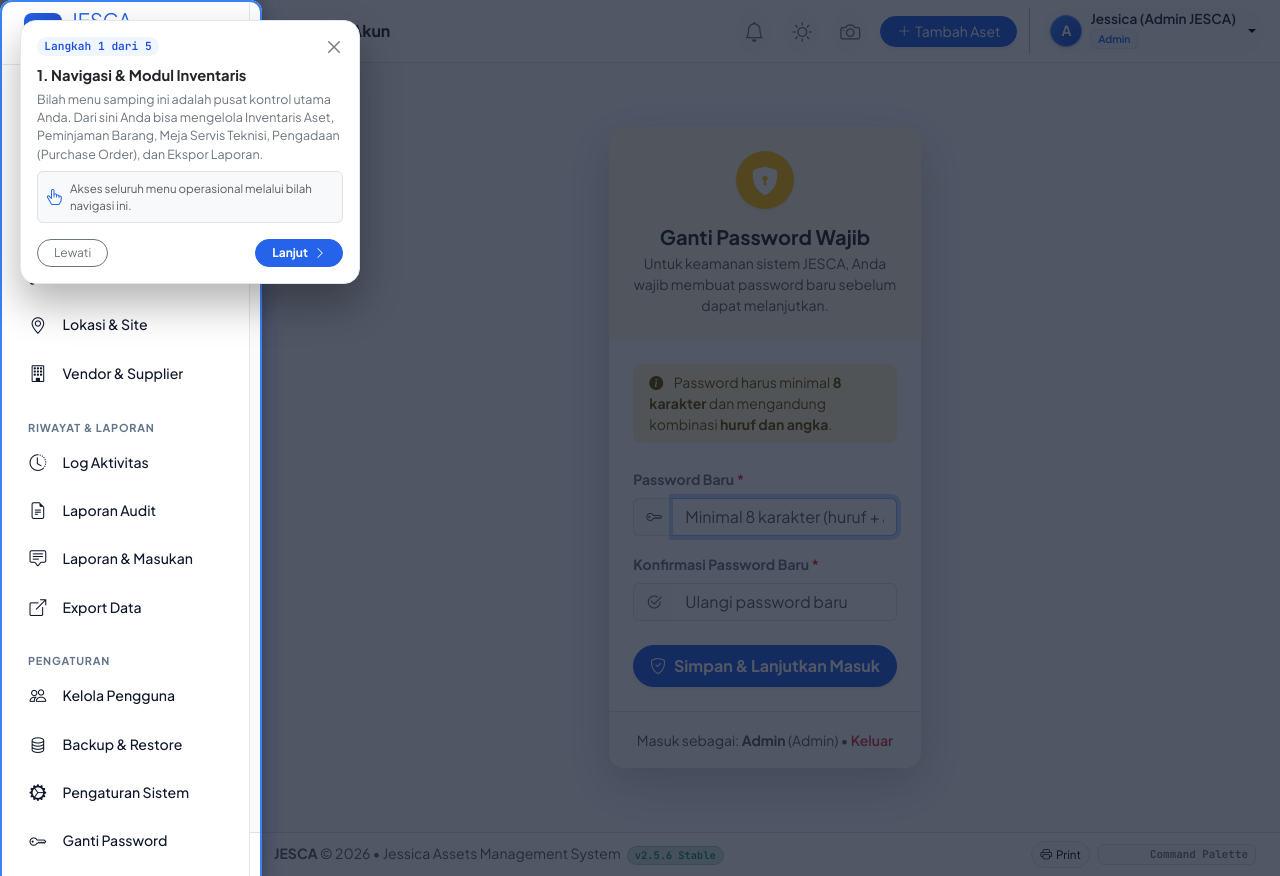
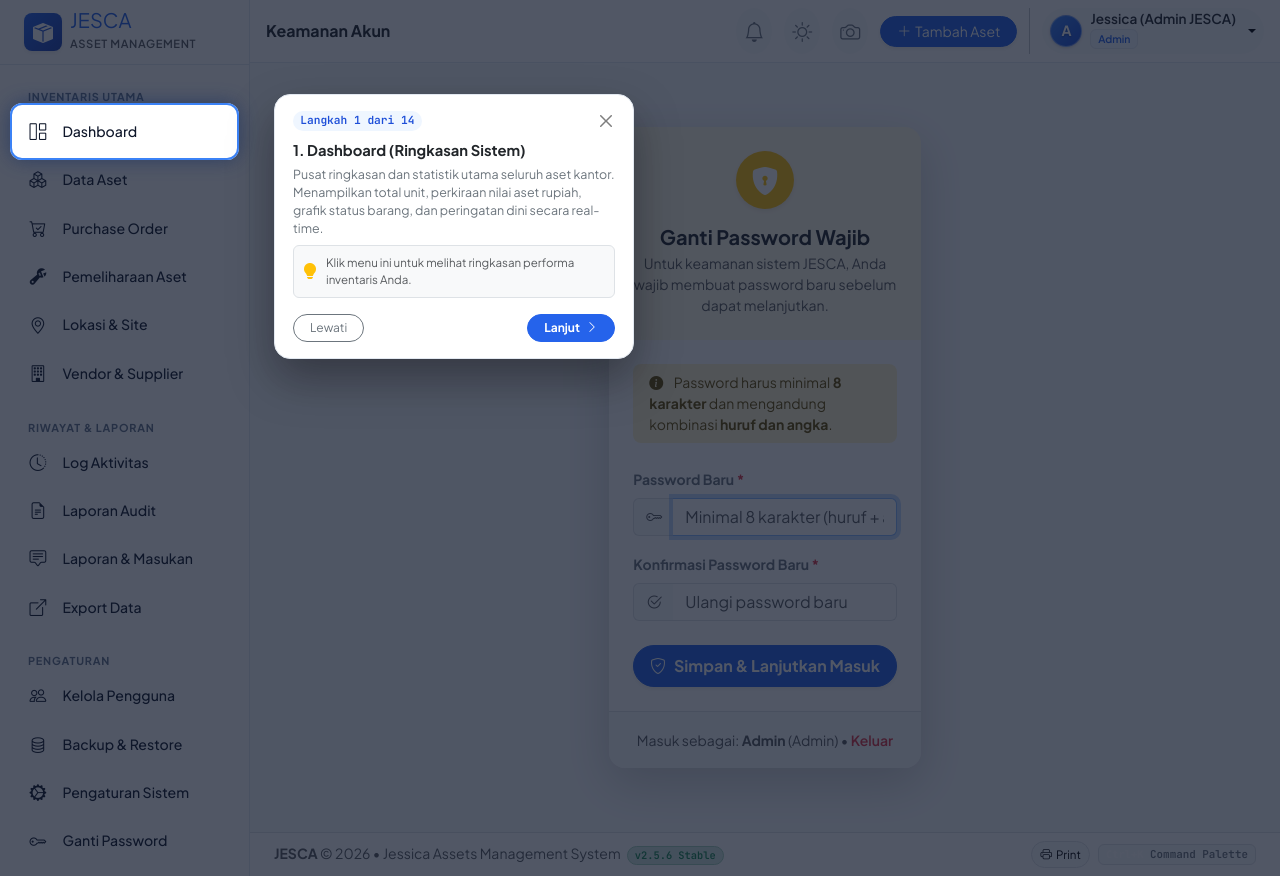
Before and after one commit to Loraxsian/JESCA, a Flask app: page /change-password-required in a window 1280 px wide. Run offline with Flask 3, Linux system fonts and the light colour scheme; a user stored in the database is signed in; some libraries are stand-ins or nearby versions.

Commit message:
feat: perbaiki posisi popover spotlight tour dan tambahkan panduan lengkap tiap menu (v2.5.6)

```diff
--- a/static/css/style.css
+++ b/static/css/style.css
@@ -1105,15 +1105,15 @@ footer {
 }
 #jesca-spotlight-popover {
     position: fixed;
-    width: 340px;
+    width: 360px;
     max-width: 90vw;
     background: #ffffff;
     border-radius: 16px;
-    box-shadow: 0 20px 40px rgba(0, 0, 0, 0.3);
+    box-shadow: 0 20px 45px rgba(0, 0, 0, 0.35);
     border: 1px solid #e2e8f0;
-    padding: 16px;
+    padding: 16px 18px;
     z-index: 10002;
-    transition: all 0.3s cubic-bezier(0.4, 0, 0.2, 1);
+    transition: top 0.28s cubic-bezier(0.4, 0, 0.2, 1), left 0.28s cubic-bezier(0.4, 0, 0.2, 1);
     animation: fadeIn 0.2s ease;
 }
 [data-theme="dark"] #jesca-spotlight-popover {
--- a/static/js/app.js
+++ b/static/js/app.js
@@ -1085,34 +1085,88 @@ window.JescaOnboarding = {
 
     tourSteps: [
         {
-            elementId: 'sidebar-wrapper',
-            title: '1. Navigasi & Modul Inventaris',
-            desc: 'Bilah menu samping ini adalah pusat kontrol utama Anda. Dari sini Anda bisa mengelola Inventaris Aset, Peminjaman Barang, Meja Servis Teknisi, Pengadaan (Purchase Order), dan Ekspor Laporan.',
-            actionHint: 'Akses seluruh menu operasional melalui bilah navigasi ini.'
+            elementId: 'tourMenuDashboard',
+            title: '1. Dashboard (Ringkasan Sistem)',
+            desc: 'Pusat ringkasan dan statistik utama seluruh aset kantor. Menampilkan total unit, perkiraan nilai aset rupiah, grafik status barang, dan peringatan dini secara real-time.',
+            actionHint: 'Klik menu ini untuk melihat ringkasan performa inventaris Anda.'
+        },
+        {
+            elementId: 'tourMenuAssets',
+            title: '2. Data Aset (Master Inventaris)',
+            desc: 'Tempat utama untuk melihat, mencari, menambah barang baru, mencetak stiker barcode/QR Code, mengelola riwayat peminjaman, serta mengunggah foto dan invoice aset.',
+            actionHint: 'Gunakan menu ini untuk mendata dan memantau aset fisik kantor.'
+        },
+        {
+            elementId: 'tourMenuPO',
+            title: '3. Purchase Order (Pengadaan Aset)',
+            desc: 'Tempat Anda mengajukan permohonan pembelian barang inventaris baru ke vendor, menyusun estimasi biaya, meminta persetujuan anggaran, dan mencatat barang yang tiba.',
+            actionHint: 'Ajukan pengadaan unit barang baru melalui modul ini.'
+        },
+        {
+            elementId: 'tourMenuMaintenance',
+            title: '4. Pemeliharaan Aset (Meja Servis)',
+            desc: 'Tempat menjadwalkan servis rutin barang, mencatat riwayat perbaikan kerusakan oleh teknisi, pengajuan servis dari staf, serta memantau pengeluaran biaya perbaikan.',
+            actionHint: 'Jadwalkan servis rutin agar usia pakai aset kantor lebih awet.'
+        },
+        {
+            elementId: 'tourMenuSites',
+            title: '5. Lokasi & Site (Ruangan & Gedung)',
+            desc: 'Tempat mengelompokkan barang berdasarkan gedung kantor, lantai, gudang, maupun kantor cabang. Memudahkan staf mengetahui di mana posisi fisik setiap barang berada.',
+            actionHint: 'Atur ruangan dan cabang kantor untuk ketertiban posisi aset.'
+        },
+        {
+            elementId: 'tourMenuVendors',
+            title: '6. Vendor & Supplier (Mitra Rekanan)',
+            desc: 'Buku data rekanan toko atau supplier tempat kantor membeli barang inventaris, lengkap dengan kontak sales/PIC, alamat, dan daftar aset yang pernah dibeli.',
+            actionHint: 'Simpan data kontak toko rekanan untuk kemudahan klaim garansi.'
+        },
+        {
+            elementId: 'tourMenuHistory',
+            title: '7. Log Aktivitas (Audit Keamanan)',
+            desc: 'Rekam jejak otomatis mencatat setiap aktivitas di sistem: siapa staf yang menambah, mengedit, meminjam, atau menghapus aset beserta tanggal dan jam pastinya.',
+            actionHint: 'Pantau rekam jejak sistem untuk transparansi dan akuntabilitas tim.'
+        },
+        {
+            elementId: 'tourMenuAudit',
+            title: '8. Laporan Audit & Export Data',
+            desc: 'Cetak dokumen laporan inventaris resmi dalam format PDF standar eksekutif, serta ekspor seluruh data ke file Excel/CSV untuk rekonsiliasi pembukuan kantor.',
+            actionHint: 'Cetak dokumen laporan PDF atau unduh data Excel dari modul ini.'
+        },
+        {
+            elementId: 'tourMenuSettings',
+            title: '9. Pengaturan Sistem & Pengguna',
+            desc: 'Pusat kontrol administrator untuk mengelola akun staf, hak akses, backup & restore database (cadangan data), proteksi jaringan, serta notifikasi email SMTP.',
+            actionHint: 'Kelola keamanan akun dan konfigurasi sistem pada menu ini.'
+        },
+        {
+            elementId: 'tourMenuCategories',
+            title: '10. Kategori Aset (Filter Cepat)',
+            desc: 'Di kolom ini Anda bisa menyaring data aset berdasarkan jenisnya dengan satu klik: Tech/IT, Tools (Peralatan), Furnitur, Kendaraan, dan Kantor untuk pencarian instan.',
+            actionHint: 'Klik salah satu kategori untuk langsung melihat aset terkait.'
         },
         {
             elementId: 'navbarQrBtn',
-            title: '2. Pemindai Kamera QR Code',
-            desc: 'Pencet tombol kamera ini untuk membuka pemindai label fisik aset. Anda dapat memverifikasi kondisi fisik stok opname langsung di lapangan, bahkan saat perangkat offline di gudang.',
-            actionHint: 'Arahkan kamera ke label stiker aset untuk verifikasi instan.'
+            title: '11. Pemindai Kamera QR Code',
+            desc: 'Klik tombol kamera ini kapan saja untuk memindai stiker QR Code fisik pada label aset langsung lewat kamera smartphone atau webcam laptop untuk cek data instan.',
+            actionHint: 'Arahkan kamera ke stiker label aset untuk identifikasi cepat.'
         },
         {
             elementId: 'navbarAddAssetBtn',
-            title: '3. Tambah Aset Baru',
-            desc: 'Pencet tombol ini untuk mendaftarkan barang baru ke dalam sistem. Cukup isi nama, harga beli, kategori, dan sistem akan membuatkan label stiker QR Code secara otomatis.',
-            actionHint: 'Klik tombol ini setiap kali ada penerimaan unit barang baru.'
+            title: '12. Tambah Aset Baru (Pintasan Cepat)',
+            desc: 'Tombol pintas untuk mendaftarkan barang baru ke sistem dari halaman mana pun tanpa harus masuk ke menu Data Aset terlebih dahulu.',
+            actionHint: 'Pencet tombol ini untuk input cepat penerimaan barang baru.'
         },
         {
             elementId: 'navbarNotifBell',
-            title: '4. Pusat Notifikasi & Servis',
-            desc: 'Ikon lonceng ini akan memberi peringatan jika ada jadwal perawatan servis aset yang mendekati jatuh tempo atau permohonan pengadaan barang (PO) yang menunggu persetujuan.',
-            actionHint: 'Periksa lonceng ini untuk memantau tugas yang perlu ditindaklanjuti.'
+            title: '13. Pusat Notifikasi & Pengingat',
+            desc: 'Ikon lonceng ini akan menyala jika ada barang yang jatuh tempo jadwal servisnya, atau peminjaman aset kantor yang terlambat dikembalikan oleh staf.',
+            actionHint: 'Periksa pemberitahuan berkala agar tidak ada aset yang terlewat.'
         },
         {
             elementId: 'footerCommandBadge',
-            title: '5. Pintasan Cepat (Command Palette)',
-            desc: 'Tekan tombol Ctrl + K pada keyboard Anda kapan saja. Jendela pencarian pintar akan terbuka untuk mencari aset, membuka menu, atau berpindah halaman secara instan tanpa perlu klik mouse.',
-            actionHint: 'Gunakan Ctrl + K untuk navigasi super cepat.'
+            title: '14. Pintasan Keyboard (Ctrl + K)',
+            desc: 'Tekan tombol Ctrl + K pada keyboard Anda kapan saja. Jendela pencarian pintar akan terbuka untuk mencari nama barang, membuka menu, atau berpindah fitur secepat kilat.',
+            actionHint: 'Tekan Ctrl + K di keyboard Anda untuk navigasi kilat.'
         }
     ],
 
@@ -1206,6 +1260,12 @@ window.JescaOnboarding = {
             return;
         }
 
+        // Pastikan sidebar terbuka jika elemen target ada di dalam sidebar
+        var wrapper = document.getElementById('wrapper');
+        if (wrapper && wrapper.classList.contains('toggled') && step.elementId.startsWith('tourMenu')) {
+            wrapper.classList.remove('toggled');
+        }
+
         var target = document.getElementById(step.elementId);
         if (!target) {
             this.currentTourStep++;
@@ -1224,7 +1284,7 @@ window.JescaOnboarding = {
         setTimeout(function() {
             var rect = target.getBoundingClientRect();
             JescaOnboarding.renderSpotlightUI(rect, step);
-        }, 250);
+        }, 220);
     },
 
     renderSpotlightUI: function(rect, step) {
@@ -1266,7 +1326,7 @@ window.JescaOnboarding = {
             '<div class="fw-bold text-dark mb-1" style="font-size:0.92rem;">' + step.title + '</div>' +
             '<p class="text-secondary small mb-2" style="font-size:0.78rem;line-height:1.45;">' + step.desc + '</p>' +
             '<div class="p-2 rounded-2 bg-light border mb-3 small text-muted d-flex align-items-center gap-2" style="font-size:0.72rem;">' +
-            '<i class="bi bi-hand-index-thumb text-primary fs-6 flex-shrink-0"></i>' +
+            '<i class="bi bi-lightbulb-fill text-warning fs-6 flex-shrink-0"></i>' +
             '<span>' + step.actionHint + '</span>' +
             '</div>' +
             '<div class="d-flex justify-content-between align-items-center">' +
@@ -1279,21 +1339,46 @@ window.JescaOnboarding = {
             '</div>' +
             '</div>';
 
-        var popW = 340;
+        var popW = 360;
         var popH = 240;
         var winW = window.innerWidth;
         var winH = window.innerHeight;
 
-        var top = rect.bottom + 14;
-        var left = rect.left;
+        var sidebarEl = document.getElementById('sidebar-wrapper');
+        var sidebarRight = sidebarEl ? sidebarEl.getBoundingClientRect().right : 260;
 
-        if (top + popH > winH - 20) {
+        var top, left;
+
+        // Cek posisi target agar popover TIDAK PERNAH menutupi elemen target
+        var isSidebarItem = (step.elementId.startsWith('tourMenu') || (rect.left < 340 && rect.right <= sidebarRight + 40));
+        var isTopNavbarItem = (rect.top < 90 && rect.right > 300);
+        var isBottomFooterItem = (rect.bottom > winH - 90);
+
+        if (isSidebarItem && winW >= 768) {
+            // Tempatkan di SEBELAH KANAN sidebar di area konten utama agar menu sidebar tidak tertutup!
+            left = Math.max(rect.right, sidebarRight) + 24;
+            top = Math.max(20, Math.min(rect.top - 15, winH - popH - 20));
+        } else if (isTopNavbarItem) {
+            // Tempatkan di bawah tombol navbar
+            top = rect.bottom + 14;
+            left = Math.max(20, Math.min(rect.left - 120, winW - popW - 24));
+        } else if (isBottomFooterItem) {
+            // Tempatkan di atas footer
             top = Math.max(20, rect.top - popH - 14);
+            left = Math.max(20, Math.min(rect.left, winW - popW - 24));
+        } else {
+            // Fallback cerdas: pilih sisi yang paling leluasa
+            if (rect.right + popW + 24 < winW) {
+                left = rect.right + 24;
+                top = Math.max(20, Math.min(rect.top - 10, winH - popH - 20));
+            } else if (rect.left - popW - 24 > 0) {
+                left = rect.left - popW - 24;
+                top = Math.max(20, Math.min(rect.top - 10, winH - popH - 20));
+            } else {
+                top = rect.bottom + 14;
+                left = Math.max(20, Math.min(rect.left, winW - popW - 24));
+            }
         }
-        if (left + popW > winW - 20) {
-            left = Math.max(20, winW - popW - 20);
-        }
-        if (left < 20) left = 20;
 
         popover.style.top = top + 'px';
         popover.style.left = left + 'px';
--- a/templates/base.html
+++ b/templates/base.html
@@ -63,20 +63,20 @@
                 <div class="menu-label">Inventaris Utama</div>
                 <ul class="nav nav-pills flex-column gap-1 mb-3">
                     <li class="nav-item">
-                        <a href="{{ url_for('dashboard') }}" class="nav-link {% if request.endpoint == 'dashboard' %}active{% endif %} d-flex align-items-center gap-3">
+                        <a id="tourMenuDashboard" href="{{ url_for('dashboard') }}" class="nav-link {% if request.endpoint == 'dashboard' %}active{% endif %} d-flex align-items-center gap-3">
                             <i class="bi bi-grid-1x2"></i>
                             <span>Dashboard</span>
                         </a>
                     </li>
                     <li class="nav-item">
-                        <a href="{{ url_for('assets') }}" class="nav-link {% if request.endpoint == 'assets' %}active{% endif %} d-flex align-items-center gap-3">
+                        <a id="tourMenuAssets" href="{{ url_for('assets') }}" class="nav-link {% if request.endpoint == 'assets' %}active{% endif %} d-flex align-items-center gap-3">
                             <i class="bi bi-boxes"></i>
                             <span>Data Aset</span>
                         </a>
                     </li>
                     {% if current_user.role in ['Admin', 'Administrator', 'Staff', 'Auditor'] %}
                     <li class="nav-item">
-                        <a href="{{ url_for('purchase_orders') }}" class="nav-link {% if request.endpoint in ['purchase_orders', 'purchase_order_detail', 'create_purchase_order', 'edit_purchase_order'] %}active{% endif %} d-flex align-items-center gap-3">
+                        <a id="tourMenuPO" href="{{ url_for('purchase_orders') }}" class="nav-link {% if request.endpoint in ['purchase_orders', 'purchase_order_detail', 'create_purchase_order', 'edit_purchase_order'] %}active{% endif %} d-flex align-items-center gap-3">
                             <i class="bi bi-cart-check"></i>
                             <span>Purchase Order</span>
                             {% if current_user.role in ['Admin', 'Administrator'] and pending_po_alerts and pending_po_alerts|length > 0 %}
@@ -86,7 +86,7 @@
                     </li>
                     {% endif %}
                     <li class="nav-item">
-                        <a href="{{ url_for('maintenance') }}" class="nav-link {% if request.endpoint == 'maintenance' %}active{% endif %} d-flex align-items-center gap-3">
+                        <a id="tourMenuMaintenance" href="{{ url_for('maintenance') }}" class="nav-link {% if request.endpoint == 'maintenance' %}active{% endif %} d-flex align-items-center gap-3">
                             <i class="bi bi-wrench-adjustable"></i>
                             <span>Pemeliharaan Aset</span>
                             {% if maintenance_alerts and maintenance_alerts|length > 0 %}
@@ -96,7 +96,7 @@
                     </li>
                     {% if current_user.role in ['Admin', 'Administrator'] %}
                     <li class="nav-item">
-                        <a href="{{ url_for('sites') }}" class="nav-link {% if request.endpoint == 'sites' %}active{% endif %} d-flex align-items-center gap-3">
+                        <a id="tourMenuSites" href="{{ url_for('sites') }}" class="nav-link {% if request.endpoint == 'sites' %}active{% endif %} d-flex align-items-center gap-3">
                             <i class="bi bi-geo-alt"></i>
                             <span>Lokasi & Site</span>
                         </a>
@@ -104,7 +104,7 @@
                     {% endif %}
                     {% if current_user.role != 'Teknisi' %}
                     <li class="nav-item">
-                        <a href="{{ url_for('vendors') }}" class="nav-link {% if request.endpoint == 'vendors' %}active{% endif %} d-flex align-items-center gap-3">
+                        <a id="tourMenuVendors" href="{{ url_for('vendors') }}" class="nav-link {% if request.endpoint == 'vendors' %}active{% endif %} d-flex align-items-center gap-3">
                             <i class="bi bi-building"></i>
                             <span>Vendor & Supplier</span>
                         </a>
@@ -118,7 +118,7 @@
                 <ul class="nav nav-pills flex-column gap-1 mb-3">
                     {% if current_user.role in ['Admin', 'Administrator'] %}
                     <li class="nav-item">
-                        <a href="{{ url_for('history') }}" class="nav-link {% if request.endpoint == 'history' %}active{% endif %} d-flex align-items-center gap-3">
+                        <a id="tourMenuHistory" href="{{ url_for('history') }}" class="nav-link {% if request.endpoint == 'history' %}active{% endif %} d-flex align-items-center gap-3">
                             <i class="bi bi-clock-history"></i>
                             <span>Log Aktivitas</span>
                         </a>
@@ -126,7 +126,7 @@
                     {% endif %}
                     {% if current_user.role in ['Admin', 'Administrator', 'Auditor'] %}
                     <li class="nav-item">
-                        <a href="{{ url_for('audit_report') }}" class="nav-link {% if request.endpoint == 'audit_report' %}active{% endif %} d-flex align-items-center gap-3">
+                        <a id="tourMenuAudit" href="{{ url_for('audit_report') }}" class="nav-link {% if request.endpoint == 'audit_report' %}active{% endif %} d-flex align-items-center gap-3">
                             <i class="bi bi-file-earmark-text"></i>
                             <span>Laporan Audit</span>
                         </a>
@@ -169,7 +169,7 @@
                         </a>
                     </li>
                     <li class="nav-item">
-                        <a href="{{ url_for('system_settings') }}" class="nav-link {% if request.endpoint == 'system_settings' %}active{% endif %} d-flex align-items-center gap-3">
+                        <a id="tourMenuSettings" href="{{ url_for('system_settings') }}" class="nav-link {% if request.endpoint == 'system_settings' %}active{% endif %} d-flex align-items-center gap-3">
                             <i class="bi bi-gear-wide-connected"></i>
                             <span>Pengaturan Sistem</span>
                         </a>
@@ -185,7 +185,7 @@
 
                 <!-- Category Quick Links -->
                 <div class="menu-label">Kategori Aset</div>
-                <div class="d-flex flex-column gap-1 mb-3">
+                <div id="tourMenuCategories" class="d-flex flex-column gap-1 mb-3">
                     <a href="{{ url_for('assets', category='Tech') }}" class="category-pill d-flex align-items-center justify-content-between p-2 rounded-2 text-decoration-none">
                         <span class="d-flex align-items-center gap-2"><i class="bi bi-laptop text-primary"></i> Tech / IT</span>
                         <span class="badge bg-light text-primary border font-monospace" style="font-size: 0.72rem;">Tech</span>
```
